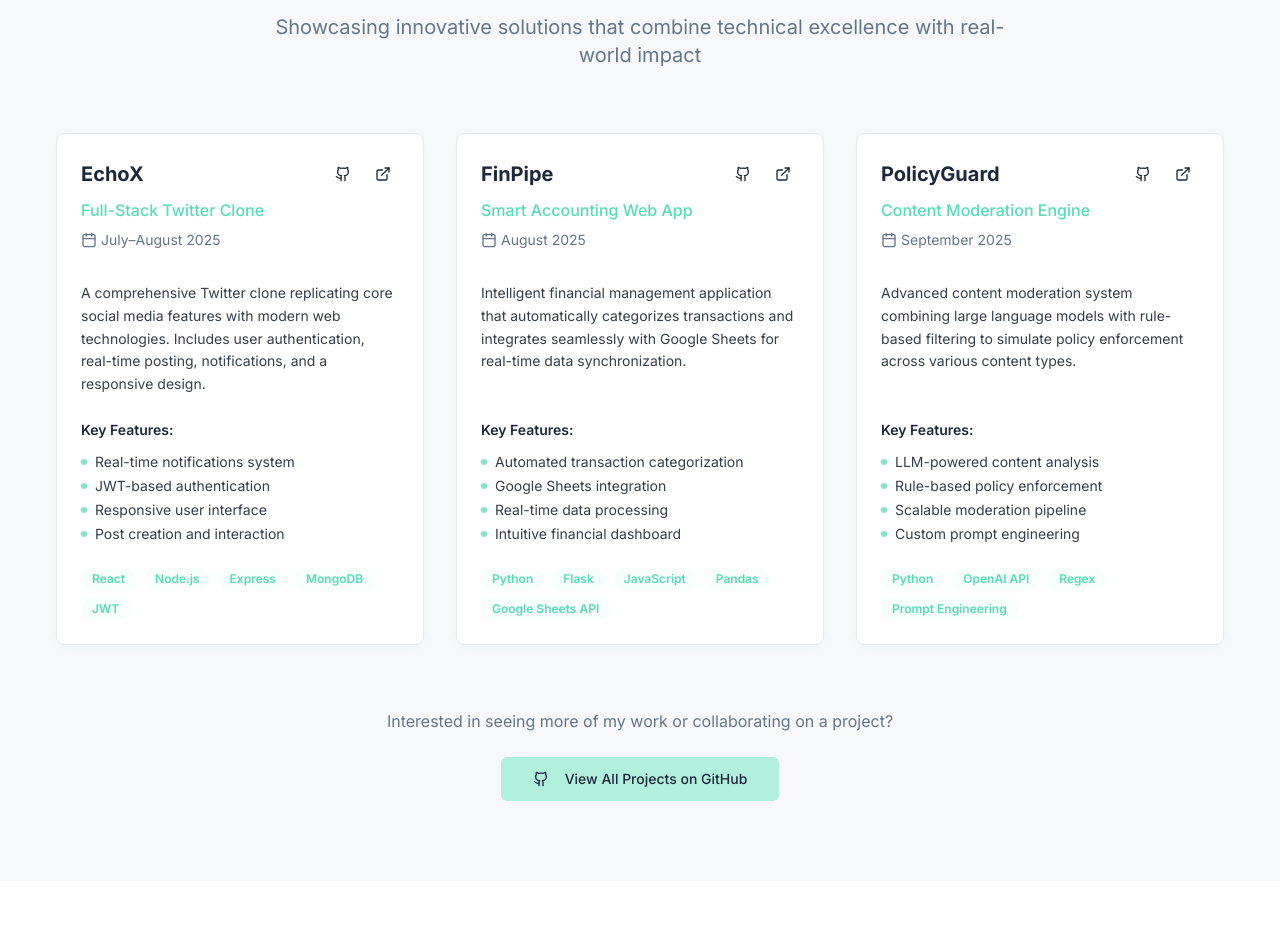
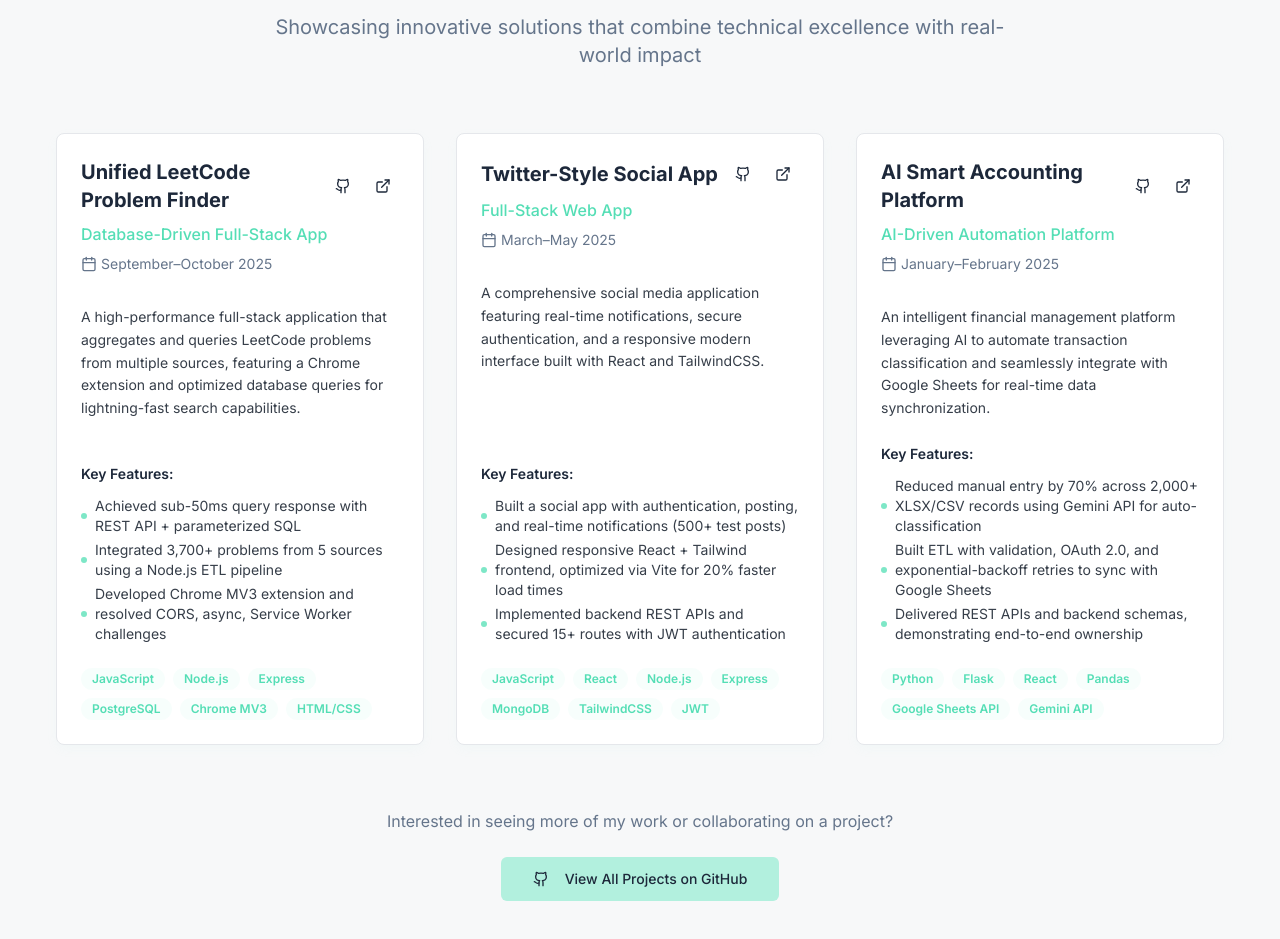
Before and after one commit to allen6711/personal-website, a React (Vite) app: page / in a window 1280 px wide. Shown: the part 2440-3379 px from the top of the page. Built offline with nearby package versions, Linux system fonts and the light colour scheme; the HTML template or start-up script is replaced by a standard one.

Commit message:
Update Projects Section

```diff
--- a/src/components/sections/ProjectsSection.tsx
+++ b/src/components/sections/ProjectsSection.tsx
@@ -6,48 +6,45 @@ import { ExternalLink, Github, Calendar } from 'lucide-react';
 const ProjectsSection = () => {
   const projects = [
     {
-      title: 'EchoX',
-      subtitle: 'Full-Stack Twitter Clone',
-      period: 'July–August 2025',
-      description: 'A comprehensive Twitter clone replicating core social media features with modern web technologies. Includes user authentication, real-time posting, notifications, and a responsive design.',
-      techStack: ['React', 'Node.js', 'Express', 'MongoDB', 'JWT'],
+      title: 'Unified LeetCode Problem Finder',
+      subtitle: 'Database-Driven Full-Stack App',
+      period: 'September–October 2025',
+      description: 'A high-performance full-stack application that aggregates and queries LeetCode problems from multiple sources, featuring a Chrome extension and optimized database queries for lightning-fast search capabilities.',
+      techStack: ['JavaScript', 'Node.js', 'Express', 'PostgreSQL', 'Chrome MV3', 'HTML/CSS'],
       highlights: [
-        'Real-time notifications system',
-        'JWT-based authentication',
-        'Responsive user interface',
-        'Post creation and interaction'
+        'Achieved sub-50ms query response with REST API + parameterized SQL',
+        'Integrated 3,700+ problems from 5 sources using a Node.js ETL pipeline',
+        'Developed Chrome MV3 extension and resolved CORS, async, Service Worker challenges'
       ],
-      githubUrl: 'https://github.com/allen6711/echox',
+      githubUrl: 'https://github.com/allen6711',
       liveUrl: '#'
     },
     {
-      title: 'FinPipe',
-      subtitle: 'Smart Accounting Web App',
-      period: 'August 2025',
-      description: 'Intelligent financial management application that automatically categorizes transactions and integrates seamlessly with Google Sheets for real-time data synchronization.',
-      techStack: ['Python', 'Flask', 'JavaScript', 'Pandas', 'Google Sheets API'],
+      title: 'Twitter-Style Social App',
+      subtitle: 'Full-Stack Web App',
+      period: 'March–May 2025',
+      description: 'A comprehensive social media application featuring real-time notifications, secure authentication, and a responsive modern interface built with React and TailwindCSS.',
+      techStack: ['JavaScript', 'React', 'Node.js', 'Express', 'MongoDB', 'TailwindCSS', 'JWT'],
       highlights: [
-        'Automated transaction categorization',
-        'Google Sheets integration',
-        'Real-time data processing',
-        'Intuitive financial dashboard'
+        'Built a social app with authentication, posting, and real-time notifications (500+ test posts)',
+        'Designed responsive React + Tailwind frontend, optimized via Vite for 20% faster load times',
+        'Implemented backend REST APIs and secured 15+ routes with JWT authentication'
       ],
-      githubUrl: 'https://github.com/allen6711/finpipe',
+      githubUrl: 'https://github.com/allen6711',
       liveUrl: '#'
     },
     {
-      title: 'PolicyGuard',
-      subtitle: 'Content Moderation Engine',
-      period: 'September 2025',
-      description: 'Advanced content moderation system combining large language models with rule-based filtering to simulate policy enforcement across various content types.',
-      techStack: ['Python', 'OpenAI API', 'Regex', 'Prompt Engineering'],
+      title: 'AI Smart Accounting Platform',
+      subtitle: 'AI-Driven Automation Platform',
+      period: 'January–February 2025',
+      description: 'An intelligent financial management platform leveraging AI to automate transaction classification and seamlessly integrate with Google Sheets for real-time data synchronization.',
+      techStack: ['Python', 'Flask', 'React', 'Pandas', 'Google Sheets API', 'Gemini API'],
       highlights: [
-        'LLM-powered content analysis',
-        'Rule-based policy enforcement',
-        'Scalable moderation pipeline',
-        'Custom prompt engineering'
+        'Reduced manual entry by 70% across 2,000+ XLSX/CSV records using Gemini API for auto-classification',
+        'Built ETL with validation, OAuth 2.0, and exponential-backoff retries to sync with Google Sheets',
+        'Delivered REST APIs and backend schemas, demonstrating end-to-end ownership'
       ],
-      githubUrl: 'https://github.com/allen6711/policyguard',
+      githubUrl: 'https://github.com/allen6711',
       liveUrl: '#'
     }
   ];
```
